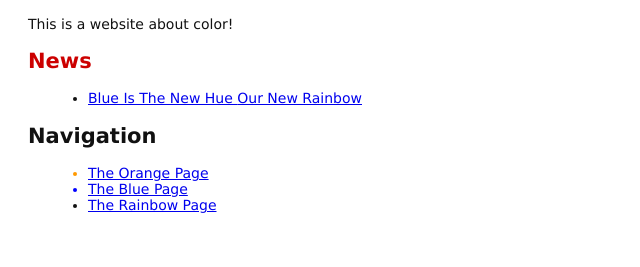
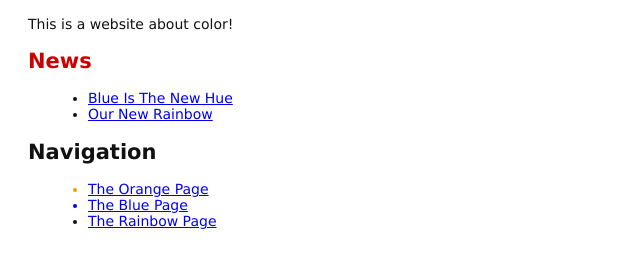
Before and after one commit to lrugg/Git-Tutorial, a plain HTML site: page index.html in a window 1280 px wide. Shown: the part 83-350 px from the top of the page, without its empty margins (0-640 px from the left). Drawn offline with Linux system fonts and the light colour scheme.

Commit message:
Fixed the links

```diff
--- a/index.html
+++ b/index.html
@@ -21,6 +21,9 @@
             <li>
                 <a href="news-1.html">
                     Blue Is The New Hue
+                </a>
+            </li>
+            <li>
                 <a href="rainbow.html">
                     Our New Rainbow
                 </a>
```
